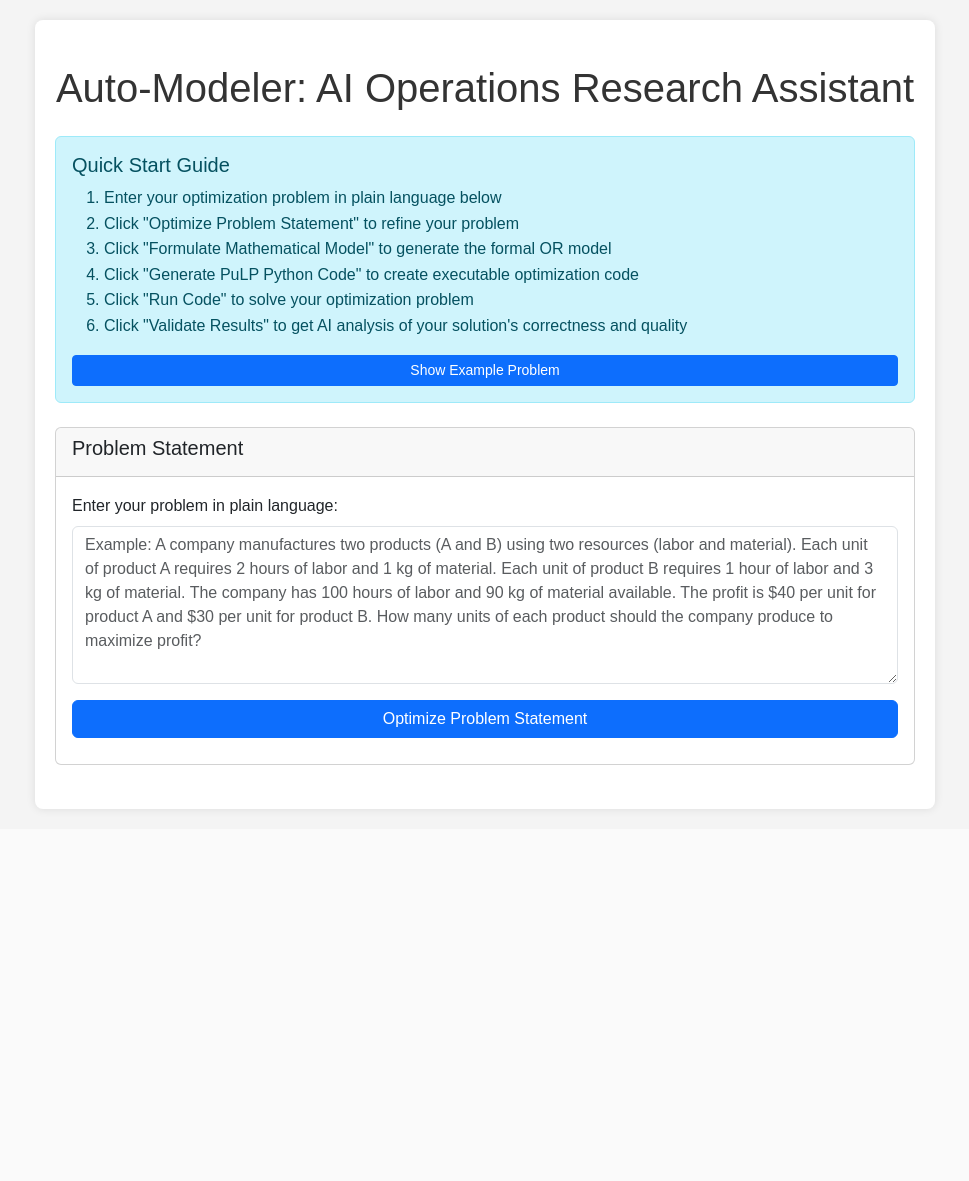
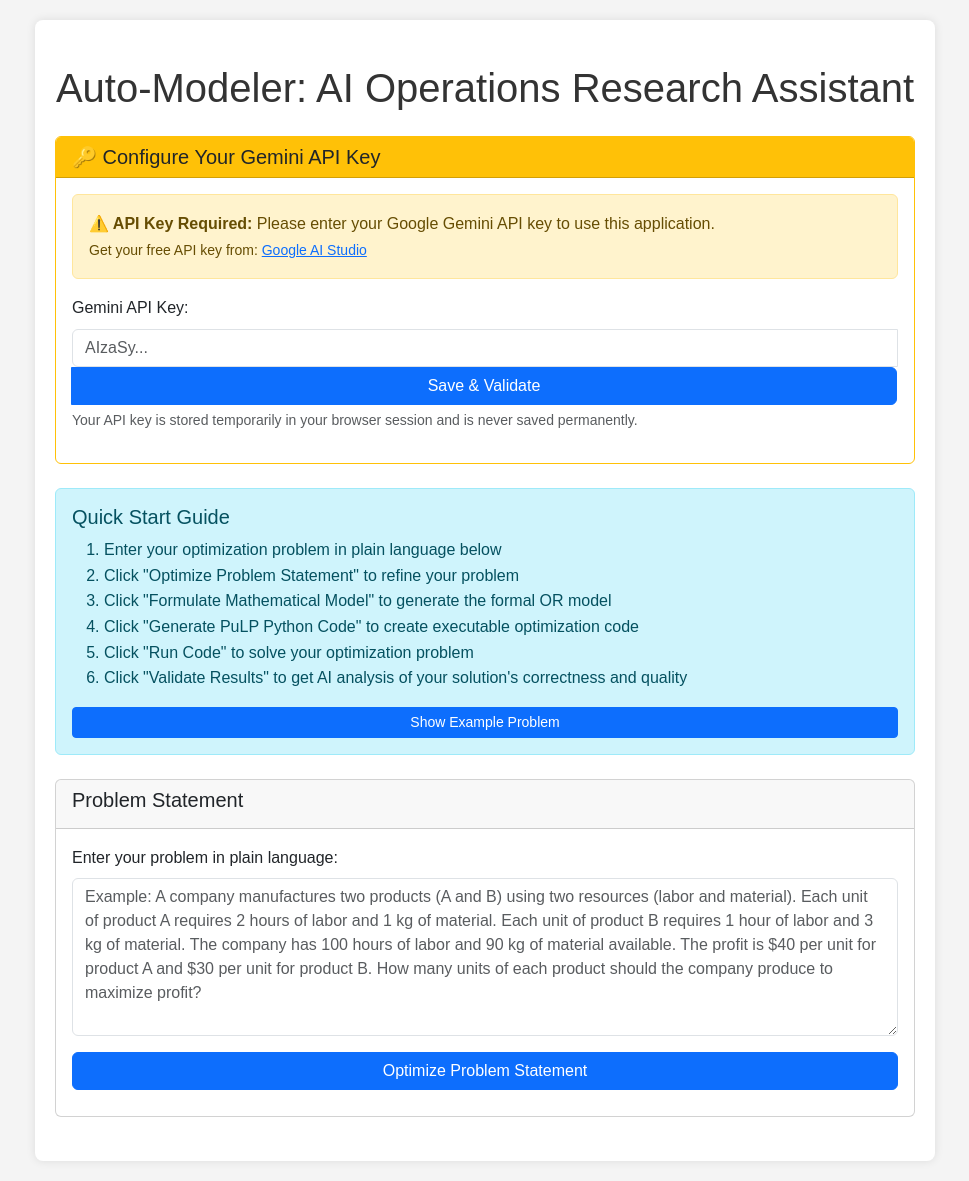
Before and after one commit to dasberkant/auto-modeler, a Flask app: page / in a window 1280 px wide. Shown: the whole page, without its empty margins (155-1124 px from the left). Before the commit the page ends 812 px from the top, so only its background shows below. Run offline with Flask 3, Linux system fonts and the light colour scheme; some libraries are stand-ins or nearby versions.

Commit message:
Add user API key input feature to web interface - Users can input API keys directly through UI with validation

```diff
--- a/app/ui/app.py
+++ b/app/ui/app.py
@@ -1,4 +1,4 @@
-from flask import Flask, render_template, request, jsonify
+from flask import Flask, render_template, request, jsonify, session
 import sys
 import os
 import logging # For better logging
@@ -16,6 +16,9 @@ from solver_engine import generate_pulp_code
 from validator import validate_execution_results
 
 app = Flask(__name__, template_folder='templates', static_folder='static')
+
+# Configure secret key for sessions
+app.secret_key = os.environ.get('SECRET_KEY', 'auto-modeler-dev-key-change-in-production')
 
 # Setup logging
 logging.basicConfig(level=logging.DEBUG)
@@ -37,17 +40,68 @@ else:
 
 @app.route('/')
 def index():
-    return render_template('index.html')
+    # Check if user has provided API key
+    api_key_provided = 'gemini_api_key' in session and session['gemini_api_key']
+    return render_template('index.html', api_key_provided=api_key_provided)
+
+@app.route('/set_api_key', methods=['POST'])
+def set_api_key():
+    """Set the user's Gemini API key in the session."""
+    try:
+        api_key = request.form.get('api_key', '').strip()
+
+        if not api_key:
+            return jsonify({"error": "API key cannot be empty."}), 400
+
+        if not api_key.startswith('AIzaSy'):
+            return jsonify({"error": "Invalid API key format. Gemini API keys start with 'AIzaSy'."}), 400
+
+        # Test the API key by making a simple request
+        try:
+            import google.generativeai as genai
+            genai.configure(api_key=api_key)
+            model = genai.GenerativeModel('gemini-2.0-flash-exp')
+
+            # Simple test to validate the key
+            response = model.generate_content("Hello")
+
+            # If we get here, the API key works
+            session['gemini_api_key'] = api_key
+            app.logger.info("API key successfully validated and stored in session.")
+
+            return jsonify({"success": True, "message": "API key validated and saved successfully!"})
+
+        except Exception as e:
+            app.logger.error(f"API key validation failed: {e}")
+            return jsonify({"error": f"Invalid API key or API error: {str(e)}"}), 400
+
+    except Exception as e:
+        app.logger.error(f"Error in /set_api_key: {e}", exc_info=True)
+        return jsonify({"error": str(e)}), 500
+
+@app.route('/clear_api_key', methods=['POST'])
+def clear_api_key():
+    """Clear the user's API key from the session."""
+    try:
+        session.pop('gemini_api_key', None)
+        return jsonify({"success": True, "message": "API key cleared successfully!"})
+    except Exception as e:
+        return jsonify({"error": str(e)}), 500
 
 @app.route('/optimize_statement', methods=['POST'])
 def optimize_statement_route():
     try:
+        # Check if user has provided API key
+        api_key = session.get('gemini_api_key')
+        if not api_key:
+            return jsonify({"error": "Please provide your Gemini API key first."}), 400
+
         problem_statement_raw = request.form['problem_statement_raw']
         if not problem_statement_raw.strip():
             return jsonify({"error": "Problem statement cannot be empty."}), 400
 
         app.logger.info(f"Optimizing raw statement: {problem_statement_raw[:100]}...")
-        optimized_statement = optimize_problem_statement(problem_statement_raw)
+        optimized_statement = optimize_problem_statement(problem_statement_raw, api_key)
         app.logger.info(f"Optimized statement: {optimized_statement[:100]}...")
 
         return jsonify({"optimized_statement": optimized_statement})
@@ -58,6 +112,11 @@ def optimize_statement_route():
 @app.route('/formulate_model', methods=['POST'])
 def formulate_model_route():
     try:
+        # Check if user has provided API key
+        api_key = session.get('gemini_api_key')
+        if not api_key:
+            return jsonify({"error": "Please provide your Gemini API key first."}), 400
+
         optimized_statement = request.form['optimized_statement']
         if not optimized_statement.strip():
             return jsonify({"error": "Optimized problem statement is missing."}), 400
@@ -65,7 +124,7 @@ def formulate_model_route():
         app.logger.info(f"Formulating model from: {optimized_statement[:100]}...")
 
         # STEP 1: Parse problem statement (NLP) using the optimized version
-        parsed_components = parse_problem_statement(optimized_statement)
+        parsed_components = parse_problem_statement(optimized_statement, api_key)
 
         if 'error' in parsed_components or not isinstance(parsed_components, dict):
             error_detail = parsed_components.get('error', 'Unknown parsing error or invalid format.') if isinstance(parsed_components, dict) else "Invalid format received from parser."
--- a/app/ui/templates/index.html
+++ b/app/ui/templates/index.html
@@ -153,6 +153,49 @@
 <body>
     <div class="container">
         <h1 class="mt-4 mb-4">Auto-Modeler: AI Operations Research Assistant</h1>
+
+        <!-- API Key Configuration Section -->
+        <div class="card mb-4 {% if api_key_provided %}border-success{% else %}border-warning{% endif %}">
+            <div class="card-header {% if api_key_provided %}bg-success text-white{% else %}bg-warning text-dark{% endif %}">
+                <h5 class="mb-0">
+                    <i class="fas fa-key"></i>
+                    {% if api_key_provided %}
+                        ✅ Gemini API Key Configured
+                    {% else %}
+                        🔑 Configure Your Gemini API Key
+                    {% endif %}
+                </h5>
+            </div>
+            <div class="card-body">
+                {% if not api_key_provided %}
+                    <div class="alert alert-warning" role="alert">
+                        <strong>⚠️ API Key Required:</strong> Please enter your Google Gemini API key to use this application.
+                        <br><small>Get your free API key from: <a href="https://makersuite.google.com/app/apikey" target="_blank">Google AI Studio</a></small>
+                    </div>
+                    <form id="api-key-form">
+                        <div class="mb-3">
+                            <label for="api-key-input" class="form-label">Gemini API Key:</label>
+                            <div class="input-group">
+                                <input type="password" class="form-control" id="api-key-input" placeholder="AIzaSy..." aria-describedby="api-key-help">
+                                <button class="btn btn-primary" type="submit" id="save-api-key-btn">
+                                    <span class="spinner-border spinner-border-sm d-none" role="status" aria-hidden="true"></span>
+                                    Save & Validate
+                                </button>
+                            </div>
+                            <div id="api-key-help" class="form-text">Your API key is stored temporarily in your browser session and is never saved permanently.</div>
+                        </div>
+                    </form>
+                {% else %}
+                    <div class="alert alert-success" role="alert">
+                        <strong>✅ Ready to use!</strong> Your Gemini API key has been validated and is active for this session.
+                    </div>
+                    <button class="btn btn-outline-danger btn-sm" id="clear-api-key-btn">Clear API Key</button>
+                {% endif %}
+
+                <div id="api-key-error" class="error-message"></div>
+                <div id="api-key-success" class="text-success mt-2" style="display: none;"></div>
+            </div>
+        </div>
 
         <div class="alert alert-info mb-4" role="alert">
             <h5>Quick Start Guide</h5>
@@ -642,6 +685,81 @@
                 document.getElementById('validation-section').scrollIntoView({ behavior: 'smooth' });
             });
         });
+
+        // API Key Management
+        document.getElementById('api-key-form')?.addEventListener('submit', function(e) {
+            e.preventDefault();
+
+            const apiKey = document.getElementById('api-key-input').value.trim();
+            const submitBtn = document.getElementById('save-api-key-btn');
+            const spinner = submitBtn.querySelector('.spinner-border');
+
+            if (!apiKey) {
+                document.getElementById('api-key-error').textContent = 'Please enter your API key.';
+                return;
+            }
+
+            // Show loading state
+            spinner.classList.remove('d-none');
+            submitBtn.disabled = true;
+            document.getElementById('api-key-error').textContent = '';
+
+            fetch('/set_api_key', {
+                method: 'POST',
+                headers: {
+                    'Content-Type': 'application/x-www-form-urlencoded',
+                },
+                body: 'api_key=' + encodeURIComponent(apiKey)
+            })
+            .then(response => response.json())
+            .then(data => {
+                spinner.classList.add('d-none');
+                submitBtn.disabled = false;
+
+                if (data.error) {
+                    document.getElementById('api-key-error').textContent = data.error;
+                } else {
+                    // Success - reload page to show updated UI
+                    document.getElementById('api-key-success').textContent = data.message;
+                    document.getElementById('api-key-success').style.display = 'block';
+
+                    // Reload page after short delay to show success message
+                    setTimeout(() => {
+                        window.location.reload();
+                    }, 1500);
+                }
+            })
+            .catch(error => {
+                spinner.classList.add('d-none');
+                submitBtn.disabled = false;
+                document.getElementById('api-key-error').textContent = 'Error: ' + error.message;
+            });
+        });
+
+        // Clear API Key
+        document.getElementById('clear-api-key-btn')?.addEventListener('click', function() {
+            if (confirm('Are you sure you want to clear your API key? You will need to enter it again to use the application.')) {
+                fetch('/clear_api_key', {
+                    method: 'POST',
+                    headers: {
+                        'Content-Type': 'application/x-www-form-urlencoded',
+                    }
+                })
+                .then(response => response.json())
+                .then(data => {
+                    if (data.success) {
+                        window.location.reload();
+                    } else {
+                        alert('Error clearing API key: ' + data.error);
+                    }
+                })
+                .catch(error => {
+                    alert('Error: ' + error.message);
+                });
+            }
+        });
+
+        // Additional functionality can be added here
     </script>
 </body>
 </html>
```
Also changed, not shown: app/nlp_processor.py (+32 -11 lines).
